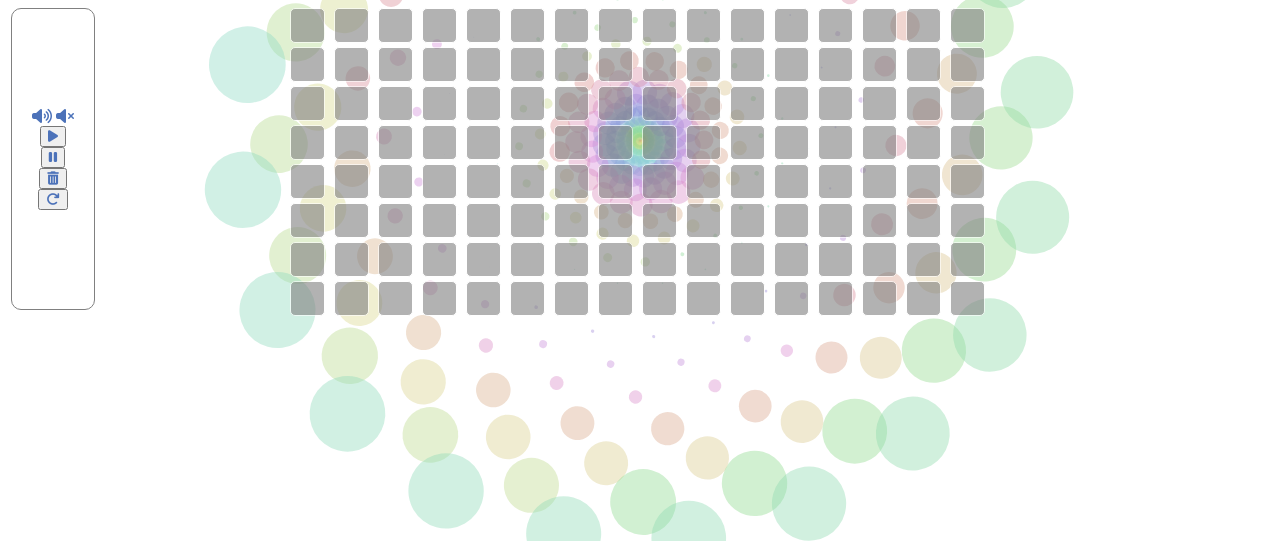
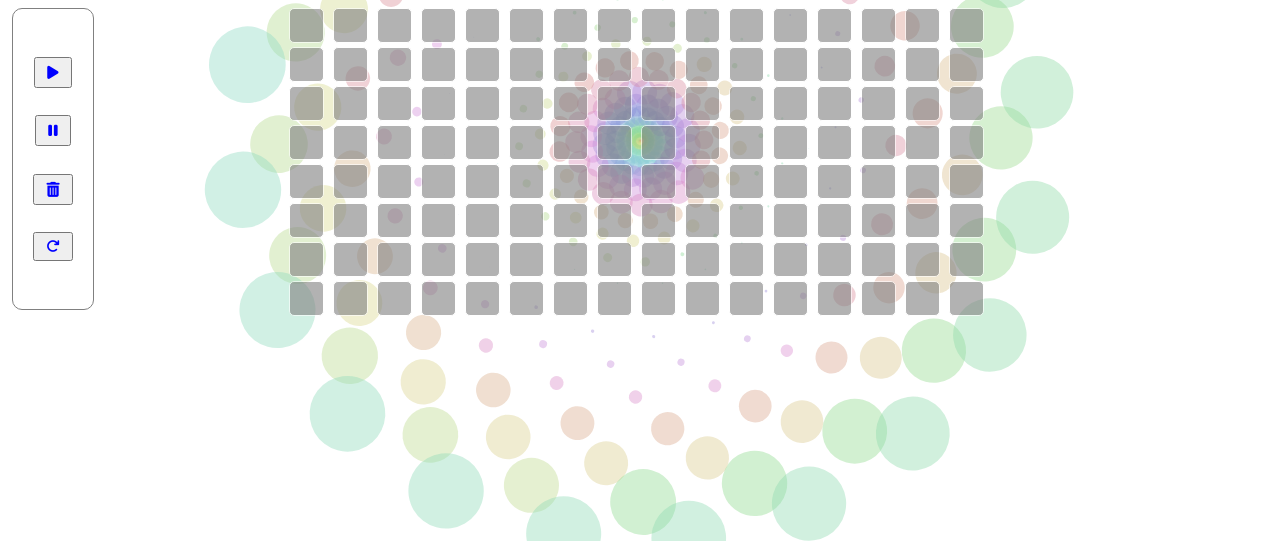
Before and after one commit to binonguyen1090/MusicBucket, a website built with webpack: page index.html in a window 1280 px wide. Shown: the part 259-804 px from the top of the page. Built offline with nearby package versions, Linux system fonts and the light colour scheme; files whose address does not match are found by name.

Commit message:
add icon

```diff
--- a/contact.css
+++ b/contact.css
@@ -14,3 +14,28 @@
 .fa{
    color: rgb(76, 114, 185);
 }
+
+.fa.fa-play{
+  font-size: 15px;
+  padding: 5px;
+    color: blue;
+    border-radius: 20px;
+
+}
+.fa.fa-pause{
+  font-size: 15px;
+  padding: 5px;
+    color: blue;
+
+}
+.fa.fa-trash{
+  font-size: 15px;
+  padding: 5px;
+    color: blue;
+
+}
+.fa.fa-repeat{
+  font-repeat: 15px;
+  padding: 5px;
+  color: blue;
+}
--- a/grid.css
+++ b/grid.css
@@ -20,7 +20,7 @@
 .all-button {
     display: flex;
     flex-direction: column;
-    justify-content: center;
+    justify-content: space-evenly;
     align-items: center;
     /* background-color: red; */
     padding:20px;
--- a/index.html
+++ b/index.html
@@ -35,12 +35,11 @@
             <div class="title"><h1>Music Bucket</h1></div>
             <div class="grid">
                 <div class="all-button">
-                    <aside class="controller">
 
 
-                        <i id="volume" class="fa fa-volume-up" aria-hidden="true"></i>
-                        <i id="mute" class="fa fa-volume-mute" aria-hidden="true"></i>
-                    </aside>
+
+
+
                     <button class='play'><i id="play" class="fa fa-play" aria-hidden="true"></i></button>
                     <button class='pause'><i id="pause" class="fa fa-pause" aria-hidden="true"></i></button>
                     <button class='clear'><i class="fa fa-trash" aria-hidden="true"></i></button>
--- a/src/sequencer.js
+++ b/src/sequencer.js
@@ -13,7 +13,12 @@ const synths = [
     new Tone.Synth()
 ]
 
-synths.forEach(synth => synth.toMaster())
+
+synths.forEach(synth => {
+    const gain = new Tone.Gain(0.2);
+    gain.toMaster()
+synth.connect(gain)
+}    )
 const allInput = document.body.querySelectorAll('input')
 
 const play = document.body.querySelector('.play');
@@ -31,13 +36,13 @@ let index = 0;
 
 
 Tone.Transport.scheduleRepeat(repeat, "8n")
-// Tone.Transport.bpm.value = 20
 play.addEventListener('click', () => {
     Tone.Transport.start()
 })
 pause.addEventListener('click', () => {
     Tone.Transport.stop()
 })
+
 clear.addEventListener('click', e => {
     for (let i = 0; i < allInput.length; i++) {
         if (allInput[i].checked === true) {
--- a/src/synth.js
+++ b/src/synth.js
@@ -2,7 +2,10 @@ console.clear()
 document.documentElement.addEventListener('mousedown', () => {
     if (Tone.context.state !== 'running') Tone.context.resume();
 });
-const synth = new Tone.Synth().toMaster();
+const synth = new Tone.Synth()
+const gain = new Tone.Gain(0.2);
+gain.toMaster()
+synth.connect(gain);
 
 const c5 = document.querySelectorAll('.row-1-sound');
 const d5 = document.querySelectorAll('.row-2-sound');
```
Also changed, not shown: style.css (line endings or trailing spaces).
